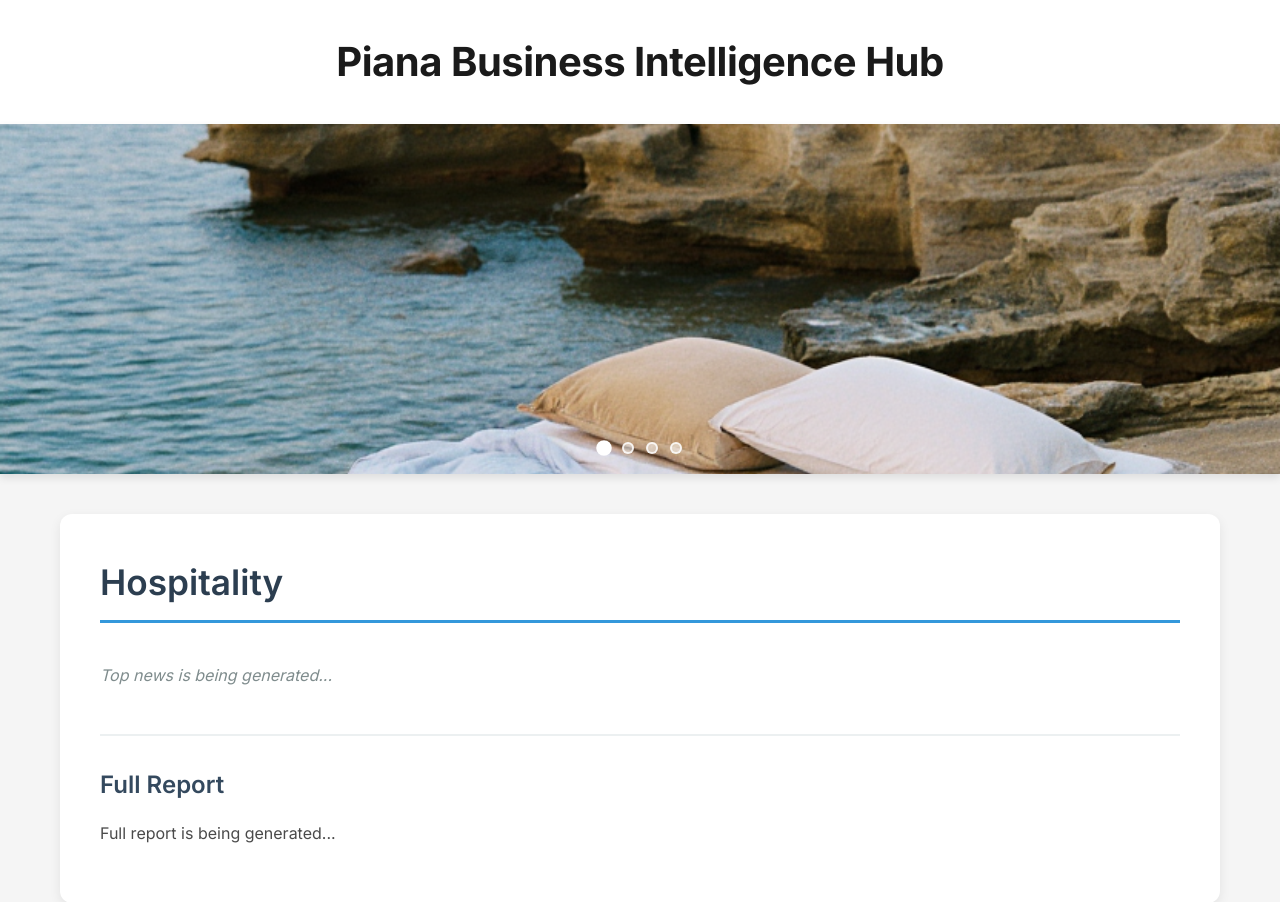
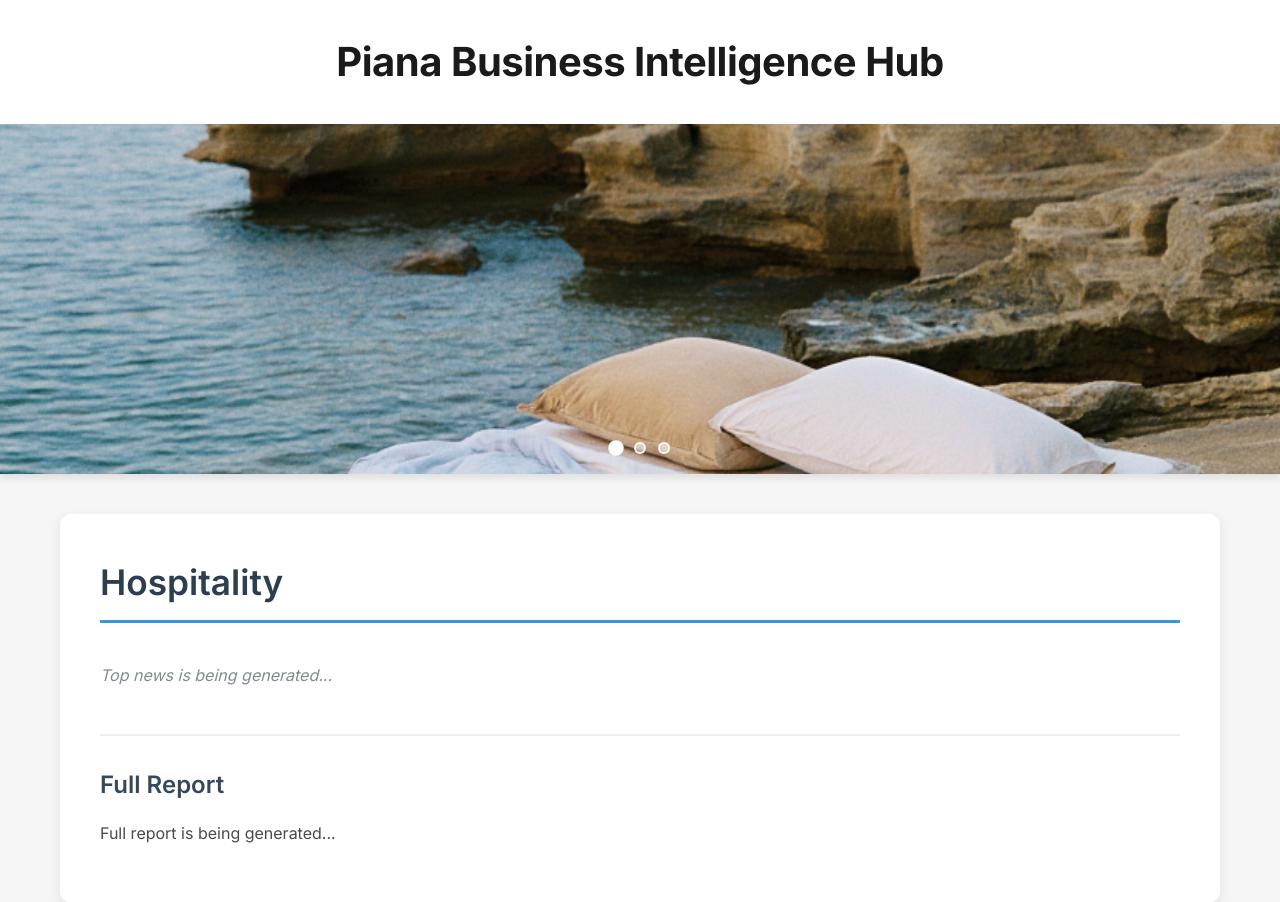
Before and after one commit to lollo408/CLAUDECODE, a Flask app: template templates/index.html in a window 1280 px wide. Shown: the top 902 px of the page. Run offline with Flask 3, Linux system fonts and the light colour scheme; the template is opened without the code that fills it, so the values that code supplies are empty.

Commit message:
Update carousel display to adjust for fewer images
Modify CSS and HTML to remove an image from the carousel and adjust track width and slide transformations.

Replit-Commit-Author: Agent
Replit-Commit-Session-Id: fbe55c37-26b4-4003-b498-9c1309109c30
Replit-Commit-Checkpoint-Type: full_checkpoint
Replit-Commit-Event-Id: ef655d60-3df6-477c-9441-50ce8807d0e8
Replit-Commit-Screenshot-Url: https://storage.googleapis.com/screenshot-production-us-central1/19d2999f-c645-40ac-b478-e319ef3657b4/fbe55c37-26b4-4003-b498-9c1309109c30/AhddVmU

```diff
--- a/static/style.css
+++ b/static/style.css
@@ -40,11 +40,11 @@ header h1 {
 .carousel-track {
     display: flex;
     transition: transform 0.6s ease-in-out;
-    width: 400%;
+    width: 300%;
 }
 
 .carousel-track img {
-    width: 25%;
+    width: 33.33%;
     height: 350px;
     object-fit: cover;
     display: block;
--- a/templates/index.html
+++ b/templates/index.html
@@ -16,11 +16,9 @@
             <img src="/static/piana 26.png" alt="Business Intelligence 1">
             <img src="/static/piana 33.png" alt="Business Intelligence 2">
             <img src="/static/piana 35.png" alt="Business Intelligence 3">
-            <img src="/static/piana 36.png" alt="Business Intelligence 4">
         </div>
         <div class="carousel-dots">
             <span class="dot active"></span>
-            <span class="dot"></span>
             <span class="dot"></span>
             <span class="dot"></span>
         </div>
@@ -64,14 +62,14 @@
         let currentIndex = 0;
 
         function updateCarousel() {
-            track.style.transform = `translateX(-${currentIndex * 25}%)`;
+            track.style.transform = `translateX(-${currentIndex * 33.33}%)`;
             dots.forEach((dot, index) => {
                 dot.classList.toggle('active', index === currentIndex);
             });
         }
 
         function nextSlide() {
-            currentIndex = (currentIndex + 1) % 4;
+            currentIndex = (currentIndex + 1) % 3;
             updateCarousel();
         }
 
```
Also changed, not shown: 1 other file.
